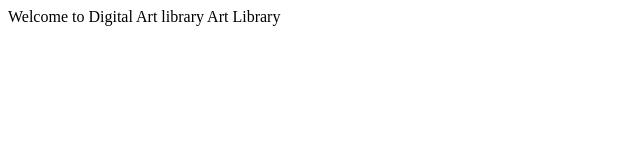
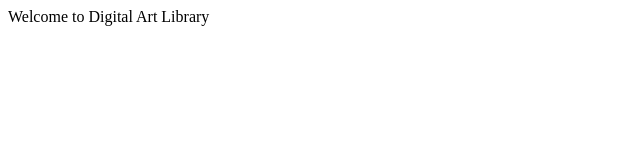
Before and after one commit to adekola123/adekola123, a plain HTML site: page index.html in a window 1280 px wide. Shown: the full height of the page, 0-640 px from the left. Drawn offline with Linux system fonts and the light colour scheme.

Commit message:
updated index file

```diff
--- a/index.html
+++ b/index.html
@@ -1,9 +1,12 @@
-<html>
-
-  Welcome to Digital Art library
-
-
-  Art
- Library
-
+<!DOCTYPE html>
+<html lang="en">
+<head>
+  <meta charset="UTF-8">
+  <meta http-equiv="X-UA-Compatible" content="IE=edge">
+  <meta name="viewport" content="width=device-width, initial-scale=1.0">
+  <title>Document</title>
+</head>
+<body>
+   Welcome to Digital Art Library
+</body>
 </html>
```
